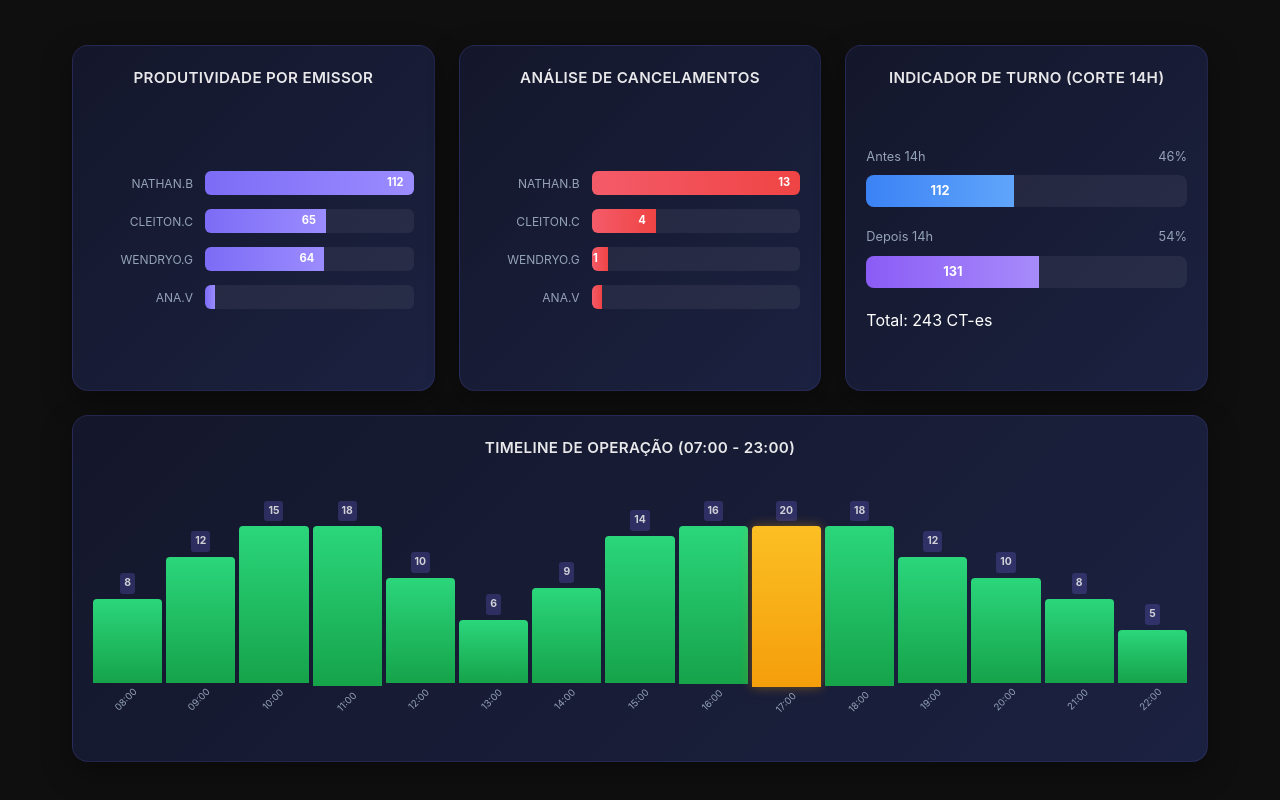
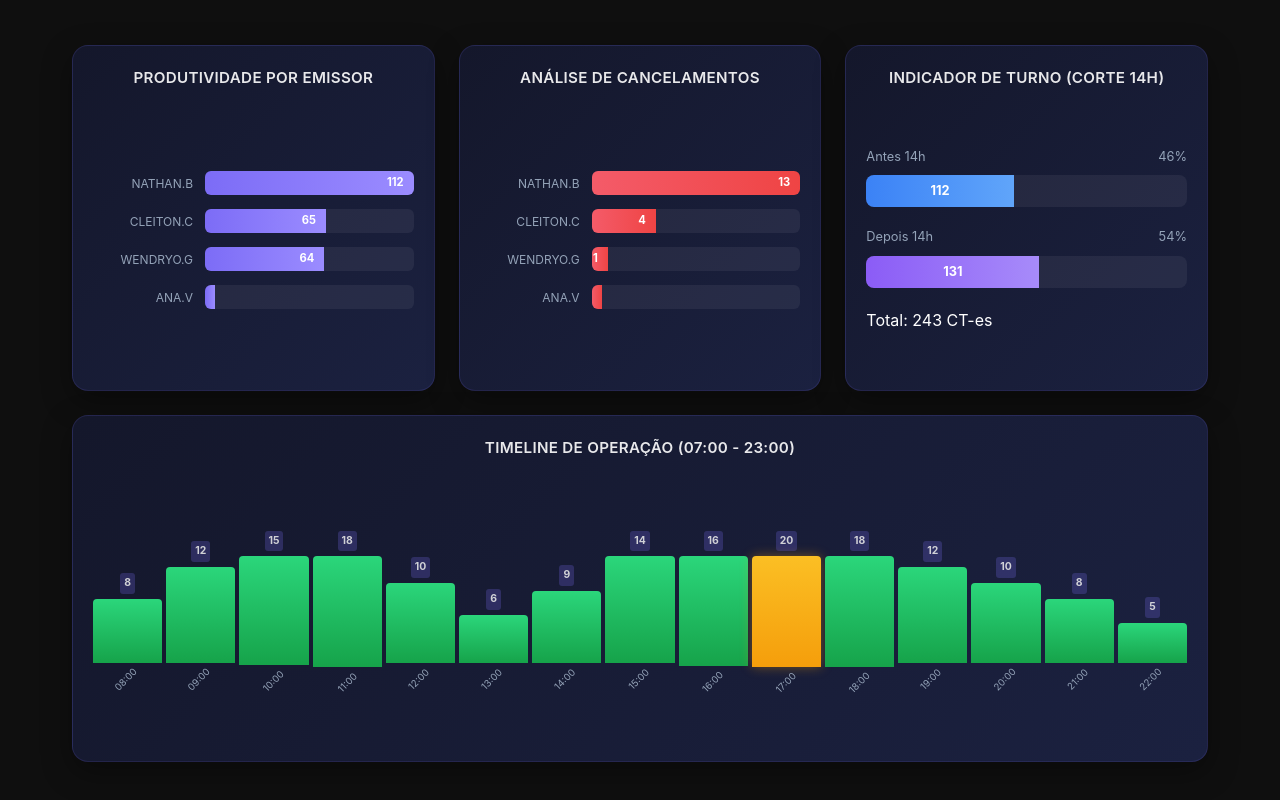
Before and after one commit to nathanbarretosilveira-dev/dash, a React (Vite) app: page / in a window 1280 px wide. Shown: the part 465-1265 px from the top of the page. Built offline with nearby package versions, Linux system fonts and the light colour scheme.

Commit message:
Update charts.jsx

```diff
--- a/src/components/charts.jsx
+++ b/src/components/charts.jsx
@@ -112,7 +112,8 @@ const Charts = ({ data }) => {
 
         <div className="chart-card timeline-fullwidth">
   <h3>Timeline de Operação (07:00 - 23:00)</h3>
-          <div className="chart-content timeline-container">
+  <div className="chart-content">
+    <div className="timeline-container">
       {timeline
         .filter(item => {
           const hora = parseInt(item.hora.split(':')[0]);
@@ -133,6 +134,7 @@ const Charts = ({ data }) => {
         })}
     </div>
   </div>
+</div>
 
       </div>
     </div>
```
Lines whose indentation alone changed are shown as unchanged.
